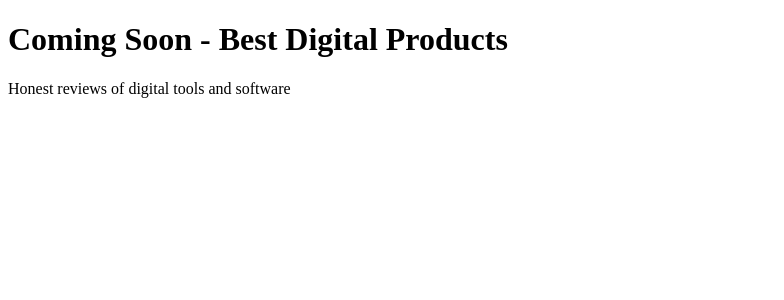
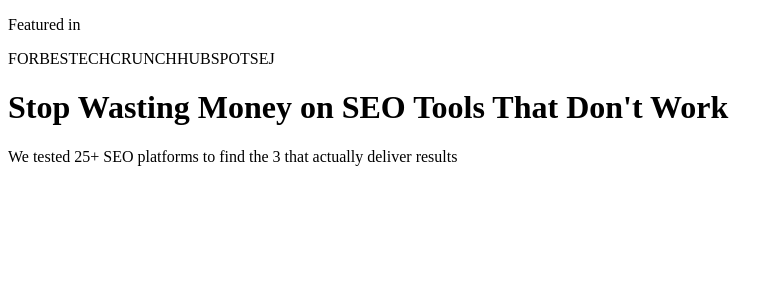
Before and after one commit to tallasamuhammad-thefuturebender/best-digital-products, a Next.js app: page / in a window 1280 px wide. Shown: the top 300 px of the page, without its empty margins (0-784 px from the left). Built offline with nearby package versions, Linux system fonts and the light colour scheme.

Commit message:
Add HeroSection Components

```diff
--- a/app/page.tsx
+++ b/app/page.tsx
@@ -1,8 +1,11 @@
+import TrustBadges from '../components/TrustBadges';
+import HeroSection from '../components/HeroSection';
+
 export default function Home() {
   return (
     <main>
-      <h1>Coming Soon - Best Digital Products</h1>
-      <p>Honest reviews of digital tools and software</p>
+      <TrustBadges />
+      <HeroSection />
     </main>
   )
 }
```
